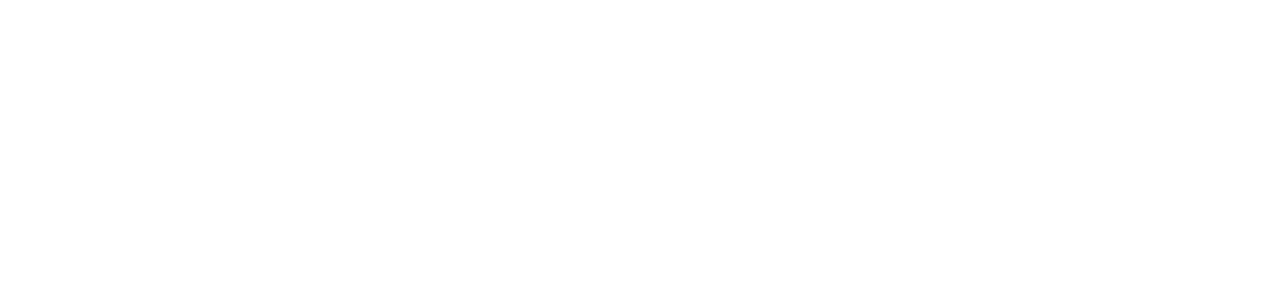
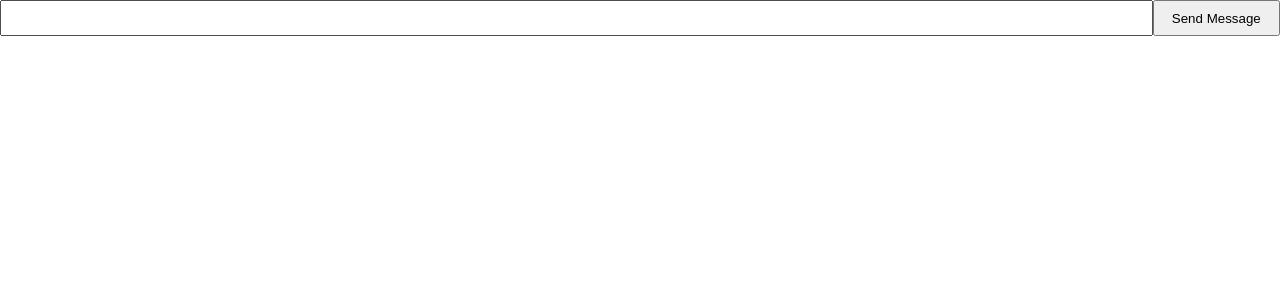
Before and after one commit to kristijan-pajtasev/react-chatbox, a React (Create React App) app: page / in a window 1280 px wide. Shown: the top 300 px of the page. Built offline with nearby package versions, Linux system fonts and the light colour scheme.

Commit message:
flex align

```diff
--- a/src/send-message/SendMessage.js
+++ b/src/send-message/SendMessage.js
@@ -1,10 +1,12 @@
 import React, { Component } from 'react';
+import './send-message.css';
 
 class SendMessage extends Component {
     render() {
         return (
             <div className="send-message">
-
+                <textarea></textarea>
+                <button>Send Message</button>
             </div>
         );
     }
--- a/src/send-message/send-message.css
+++ b/src/send-message/send-message.css
@@ -1 +1,13 @@
-.send-message {}
+.send-message {
+    display: flex;
+    flex-direction: row;
+}
+
+.send-message textarea {
+    resize: none;
+    flex: 1 1 90%;
+}
+
+.send-message button {
+    flex: 1 1 10%;
+}
```
